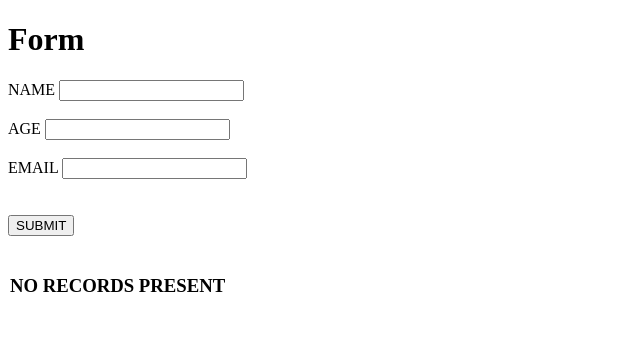
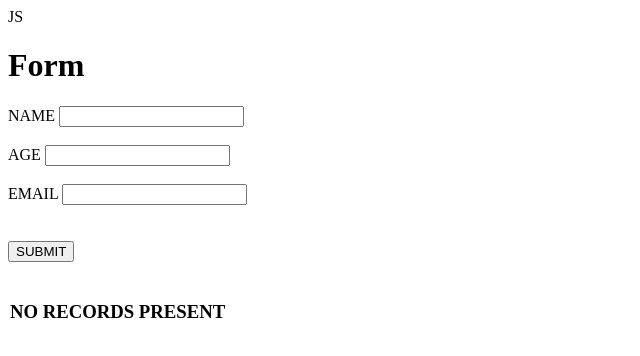
Before and after one commit to yashdani55/abcdefghi, a plain HTML site: page index.html in a window 1280 px wide. Shown: the whole page, without its empty margins (0-640 px from the left). Drawn offline with Linux system fonts and the light colour scheme.

Commit message:
made changes

```diff
--- a/index.html
+++ b/index.html
@@ -7,7 +7,7 @@
     <style rel='stylesheet' href='style.css'></style>
   </head>
   <body>
-
+JS
     <h1>Form</h1>
     <form>
       <div>
```
